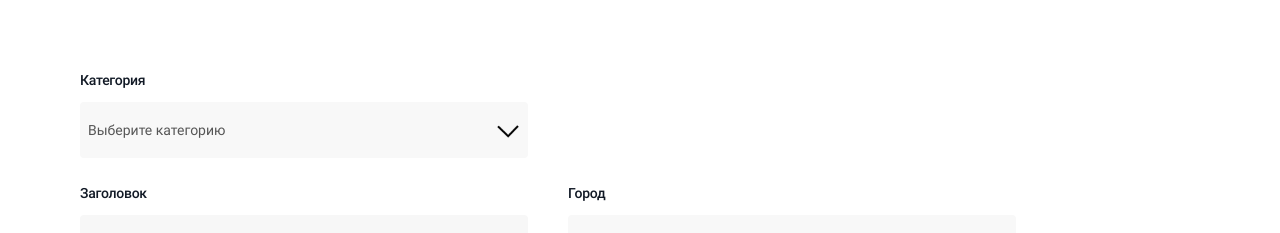
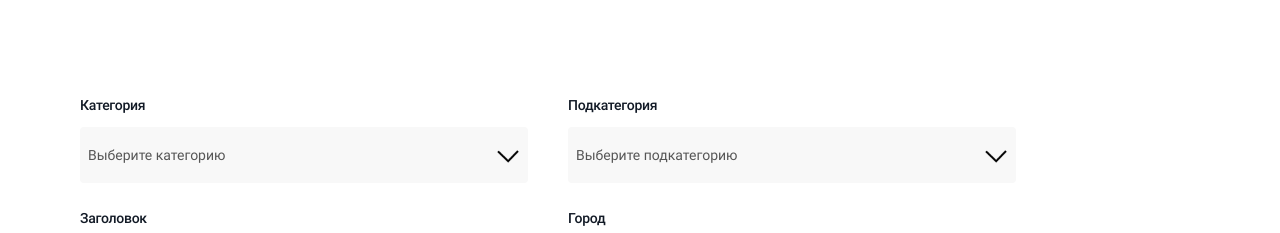
Before and after one commit to shahzaib65/sokhtamon-frontend, a React (Create React App) app: page /post in a window 1280 px wide. Shown: the part 420-653 px from the top of the page. Built offline with nearby package versions, Linux system fonts and the light colour scheme; no server answers.

Commit message:
Add the subcategory and services

```diff
--- a/src/Jobs/PostJob.js
+++ b/src/Jobs/PostJob.js
@@ -18,11 +18,13 @@ const PostJob = () => {
   } = useForm();
   const [loading, setLoading] = useState(false);
   const [selectCat, setSelectCat] = useState(null);
+  const [subCat, setSubbCat] = useState(null);
   const [selectCity, setSelectCity] = useState(null);
   const [selectedFile, setSelectedFile] = useState(null);
   const [image, setImage] = useState(null);
   const [category, setcategory] = useState([]);
   const [city, setCity] = useState([]);
+
 
   const fileInputRef = useRef(null);
 
@@ -39,6 +41,17 @@ const PostJob = () => {
     label: data.city_name,
     value: data.city_name,
   }));
+
+   const subCategory = [
+
+      {"option": "Рынок Кушониён",label: "Рынок Кушониён"},
+      {"option": "Рынок Хисор",label: "Рынок Хисор"},
+      {"option": "Рынок Балх",label: "Рынок Балх"},
+      {"option": "Рынок Кавсар",label: "Рынок Кавсар"},
+      {"option": "Рынок Ховарон",label: "Рынок Ховарон"}
+
+   ]
+
 
   useEffect(() => {
     categories();
@@ -148,7 +161,11 @@ const PostJob = () => {
             })}
             className="flex flex-col gap-[0px] items-start justify-start mt-[70px] w-full"
           >
-            <div className="flex flex-col lg:items-start gap-3 lg:justify-start lg:w-[35%] lg:mx-20 xs:items-start xs:justify-start xs:w-[80%] xs:mx-2 ">
+
+
+   <div className="flex lg:flex-row xs:flex-col mt-[25px] w-full lg:mx-20 justify-start items-start xs:mx-2">
+
+            <div className="flex flex-col lg:items-start gap-3 lg:justify-start lg:w-[35%] lg:mx-0 xs:items-start xs:justify-start xs:w-[80%] xs:mx-2 ">
               <Text
                 className="text-gray-900 text-sm tracking-[-0.28px] w-auto"
                 size="txtRobotoRomanMedium14Gray90003"
@@ -183,10 +200,53 @@ const PostJob = () => {
                   // })}
                 />
               </div>
-              {/* {errors.categoryName && (
-                  <p className="text-start text-red-500">{errors.categoryName.message}</p>
-                )} */}
             </div>
+            <div className="flex flex-col lg:items-start gap-3 lg:justify-start lg:w-[35%] lg:mx-10 xs:items-start xs:justify-start xs:w-[80%] xs:mx-2 ">
+              <Text
+                className="text-gray-900 text-sm tracking-[-0.28px] w-auto"
+                size="txtRobotoRomanMedium14Gray90003"
+              >
+              Подкатегория
+              </Text>
+
+              <div className=" flex justify-start items-center w-full bg-[#F8F8F8] rounded-[4px]">
+                <SelectBox
+                  className="text-left text-sm w-full px-2"
+                  placeholderClassName="text-gray-700"
+                  indicator={
+                    <img
+                      className="h-6 mr-[0] w-6"
+                      src={arrow}
+                      alt="arrow_down"
+                    />
+                  }
+                  isMulti={false}
+                  name="subcategory"
+                  options={subCategory}
+                  isSearchable={true}
+                  placeholder="Выберите подкатегорию"
+                  shape="round"
+                  color="gray_100"
+                  size="sm"
+                  onChange={(value) => {
+                    setSubbCat(value);
+                  }}
+                  // {...register("categoryName", {
+                  //   required: "Category is required"
+                  // })}
+                />
+              </div>
+            </div>
+
+   </div>
+
+
+
+
+
+
+
+
 
             <div className="flex lg:flex-row xs:flex-col mt-[25px] w-full lg:mx-20 justify-start items-start xs:mx-2">
               <div className=" flex flex-col lg:w-[35%] gap-3 xs:w-[80%] ">
@@ -198,7 +258,6 @@ const PostJob = () => {
                 </Text>
 
                 <input
-
                   className=" p-[19px] bg-gray-100 outline-none placeholder:text-gray-700 text-left text-sm w-full rounded-[4px]"
                   wrapClassName="w-full"
                   {...register("heading", {
--- a/src/MainPage/index.js
+++ b/src/MainPage/index.js
@@ -95,12 +95,12 @@ const Main = () => {
             </div>
             <div className="lg:w-[65%] xs:w-[80%] md:w-[65%] h-[42px]">
               <div className="flex justify-end w-full h-full rounded-sm">
-                <div
+                <Link to="/post"
                   className=" pt-2.5 lg:w-[20%] xs:w-[100%] lg:items-end xs:items-center text-center text-sm text-white-A700 tracking-[0.20px] bg-yellow-800 h-full"
                   size="txtRobotoRomanSemiBold14"
                 >
                   Разместить объявление
-                </div>
+                </Link>
               </div>
             </div>
           </div>
--- a/src/Services/index.js
+++ b/src/Services/index.js
@@ -153,16 +153,12 @@ const ServicePage = () => {
           <Text
          className="mt-[50px] md:text-3xl xs:text-[20px] lg:text-[32px] text-black-900 text-center"
             size="txtRobotoBold32">
-          Ознакомьтесь с нашими экспертными строительными услугами
+          Услуги наших экспертов по строительство!
         </Text>
 
 
         <Text className="lg:leading-[150.00%] mt-[21px] lg:w-[50%] md:w-[50%] xs:w-full text-center" size="txtRobotoRegular16">
-        Откройте для себя универсальный пункт назначения для всех ваших успехов в обустройстве дома на нашей странице «Услуги».
-Как ваш надежный партнер, мы предлагаем широкий спектр профессиональных строительных услуг, адаптированных к любому ремонту или расширению вашего дома.
-От ремонта до ремонта, наша опытная команда готова воплотить ваши идеи в реальность.
-Просмотрите наш каталог надежных и эффективных услуг, призванных превратить ваш дом в оазис комфорта и стиля.
-Мы гарантируем качество изготовления и внимание к деталям, поскольку мы всегда рядом с вами, гарантируя, что ваши проекты дома будут выполнены с заботой и вниманием.
+        Наша миссия - обеспечить клиентов всеми необходимыми строительными услугами под ключ, делая процесс легким и эффективным. С нами ваш проект будет в надежных руках, а результат будет отвечать самым высоким стандартам качества.
         </Text>
 
 
```
